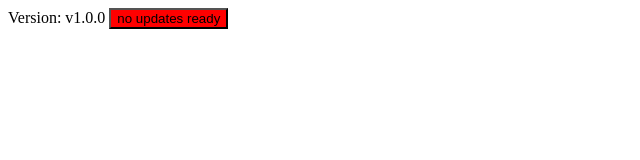
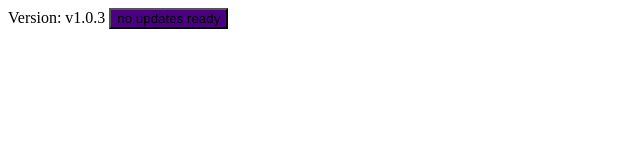
Before and after one commit to tulshidas/autoUpdate, an Electron app: page index.html in a window 900 px wide. Shown: the whole page, without its empty margins (0-640 px from the left). Drawn offline with Linux system fonts and the light colour scheme; no server answers.

Commit message:
release 1.0.3

```diff
--- a/index.html
+++ b/index.html
@@ -15,9 +15,9 @@
             container.innerHTML = "new version ready!";
         })
     </script>
-    Version: <span id="version">v1.0.0</span>
+    Version: <span id="version">v1.0.3</span>
     <!-- the button onClick sends a quitAndInstall message to the electron main process -->
-    <button id="ready" onClick="ipcRenderer.send('quitAndInstall')" style="background:red;">no updates ready</button>
+    <button id="ready" onClick="ipcRenderer.send('quitAndInstall')" style="background:indigo;">no updates ready</button>
 
 </body>
 
--- a/package.json
+++ b/package.json
@@ -1,6 +1,6 @@
 {
     "name": "electronautoupdate",
-    "version": "1.0.0",
+    "version": "1.0.3",
     "author": "tulshidas",
     "homepage": "./",
     "description": "An example of an autoupdating electron app",
```
